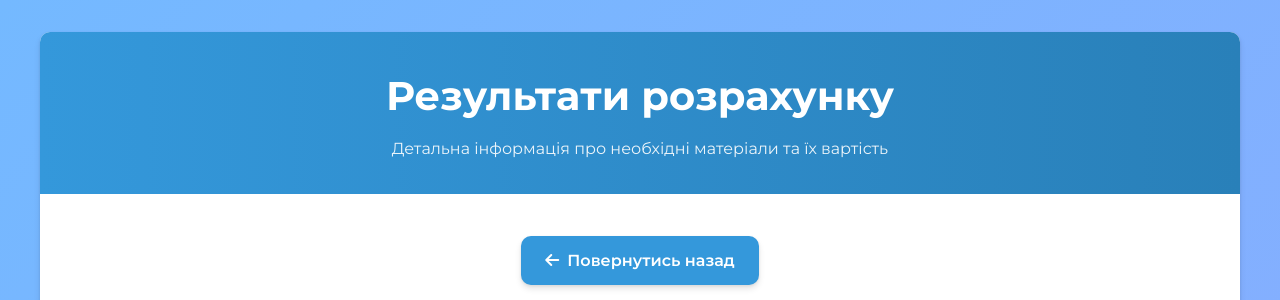
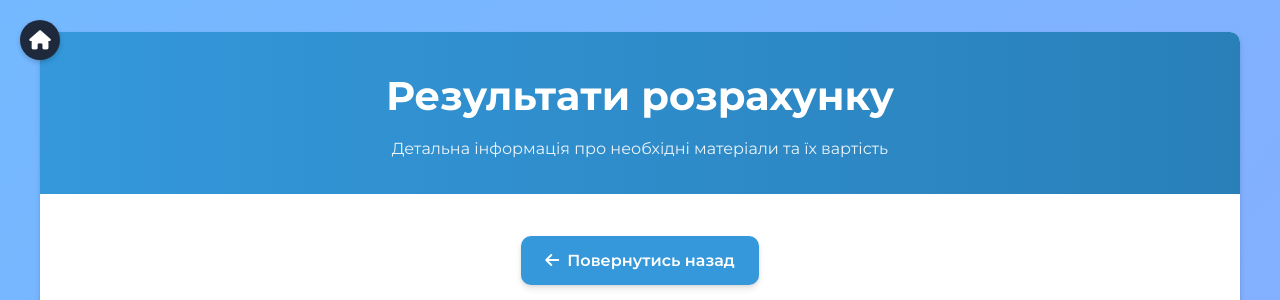
Before and after one commit to Rolandval/SolarCalc2, a Django app: template templates/table.html in a window 1280 px wide. Shown: the top 300 px of the page. Run offline with Django 5.2, Linux system fonts and the light colour scheme; the template is opened without the code that fills it, so the values that code supplies are empty.

Commit message:
add home btn

```diff
--- a/templates/table.html
+++ b/templates/table.html
@@ -143,6 +143,13 @@
         <div class="header">
             <h1>Результати розрахунку</h1>
             <p>Детальна інформація про необхідні матеріали та їх вартість</p>
+        </div>
+
+        <!-- Кнопка "Додому" зверху сторінки зліва -->
+        <div class="home-button-container" style="position: absolute; top: 20px; left: 20px;">
+            <a href="{% url 'calculator:index' %}" class="home-btn" style="display: inline-flex; align-items: center; justify-content: center; background-color: #1e293b; color: white; border-radius: 50%; width: 40px; height: 40px; text-decoration: none; box-shadow: 0 2px 5px rgba(0,0,0,0.2); transition: all 0.3s ease;">
+                <i class="fas fa-home" style="font-size: 1.2rem;"></i>
+            </a>
         </div>
 
         <!-- Кнопка "Повернутись назад" зверху сторінки -->
```
